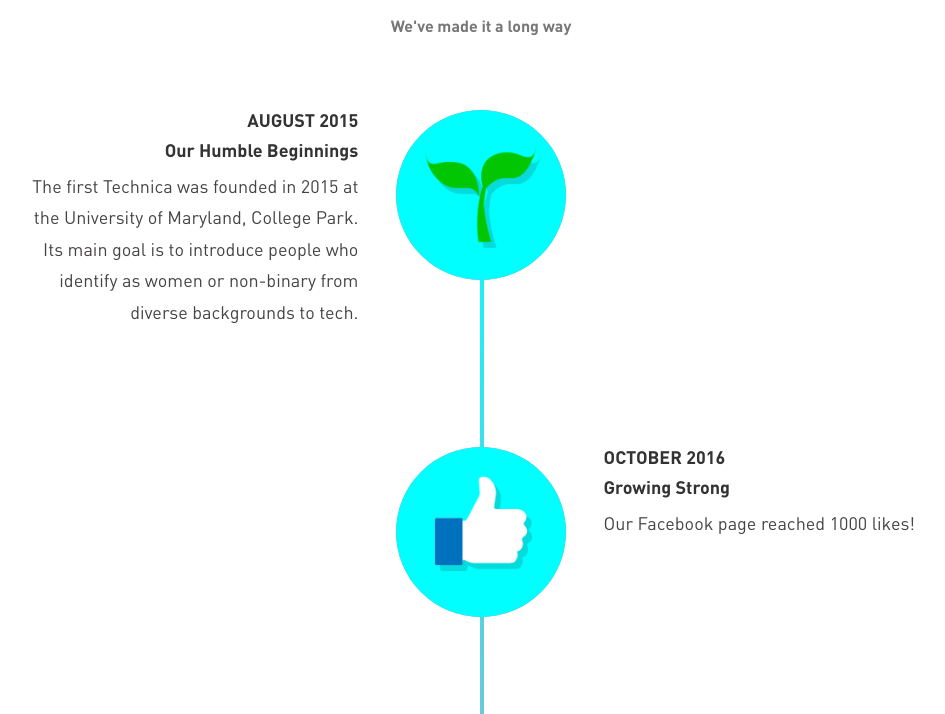
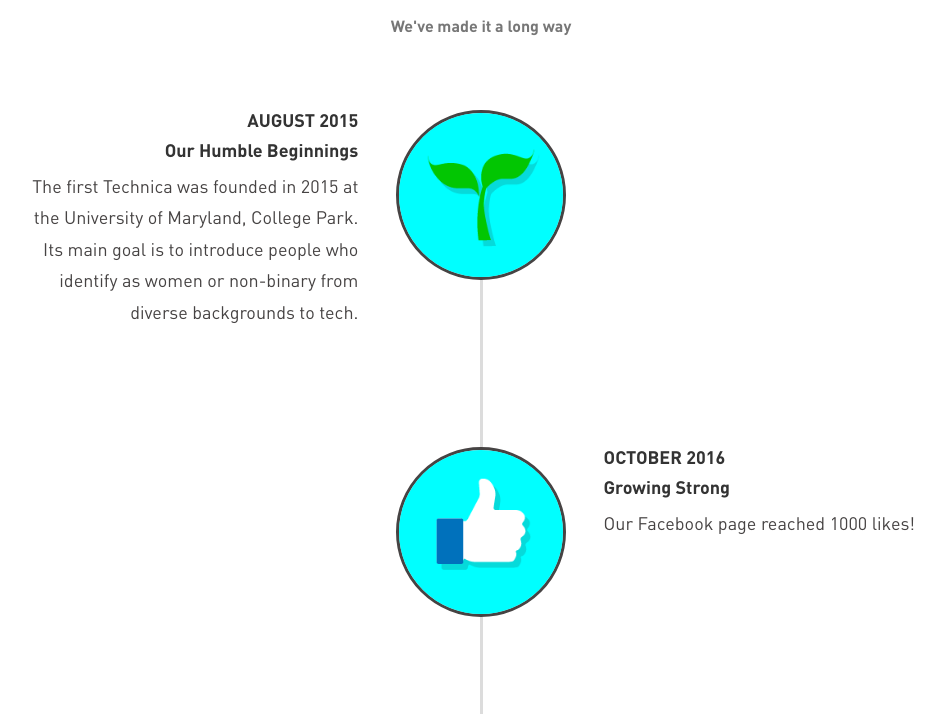
Before and after one commit to AtharvaLarva/Technica-Website-Revamp, a website: page index.html in a window 1280 px wide. Shown: the part 3912-4626 px from the top of the page, without its empty margins (159-1104 px from the left). Drawn offline with nearby package versions, Linux system fonts and the light colour scheme.

Commit message:
reverted timeline icon background colors and :before to gray

```diff
--- a/css/main.css
+++ b/css/main.css
@@ -482,16 +482,16 @@ section h3.section-subheading {
   bottom: 0;
   position: absolute;
   content: "";
-  width: 4px;
+  width: 3px;
   left: 40px;
   margin-left: -1.5px;
-
+  background: #dcdcdc;
   /* gradient background on timeline */
-  background: #00ffff; /* For browsers that do not support gradients */
-  background: -webkit-linear-gradient(#00ffff, #ff7bac); /* For Safari 5.1 to 6.0 */
-  background: -o-linear-gradient(#00ffff, #ff7bac); /* For Opera 11.1 to 12.0 */
-  background: -moz-linear-gradient(#00ffff, #ff7bac); /* For Firefox 3.6 to 15 */
-  background: linear-gradient(#00ffff, #ff7bac); /* Standard syntax (must be last) */
+  /*background: #00ffff; /
+  background: -webkit-linear-gradient(#00ffff, #ff7bac);
+  background: -o-linear-gradient(#00ffff, #ff7bac);
+  background: -moz-linear-gradient(#00ffff, #ff7bac);
+  background: linear-gradient(#00ffff, #ff7bac); */
 }
 .timeline > li {
   margin-bottom: 50px;
@@ -532,10 +532,10 @@ section h3.section-subheading {
   height: 80px;
   position: absolute;
   z-index: 100;
-  background-color: #ff7bac;
+  background-color: #dcdcdc;
   color: white;
   border-radius: 100%;
-  /*border: 4px solid gray;*/
+  border: 3px solid #464343;
   text-align: center;
 }
 .timeline > li .timeline-image h4 {
```
